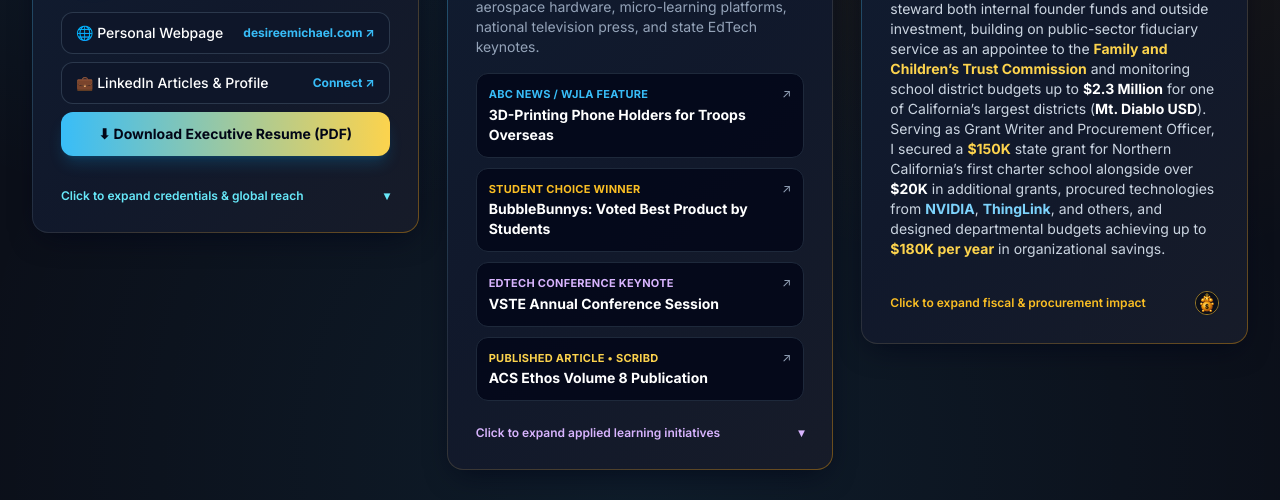
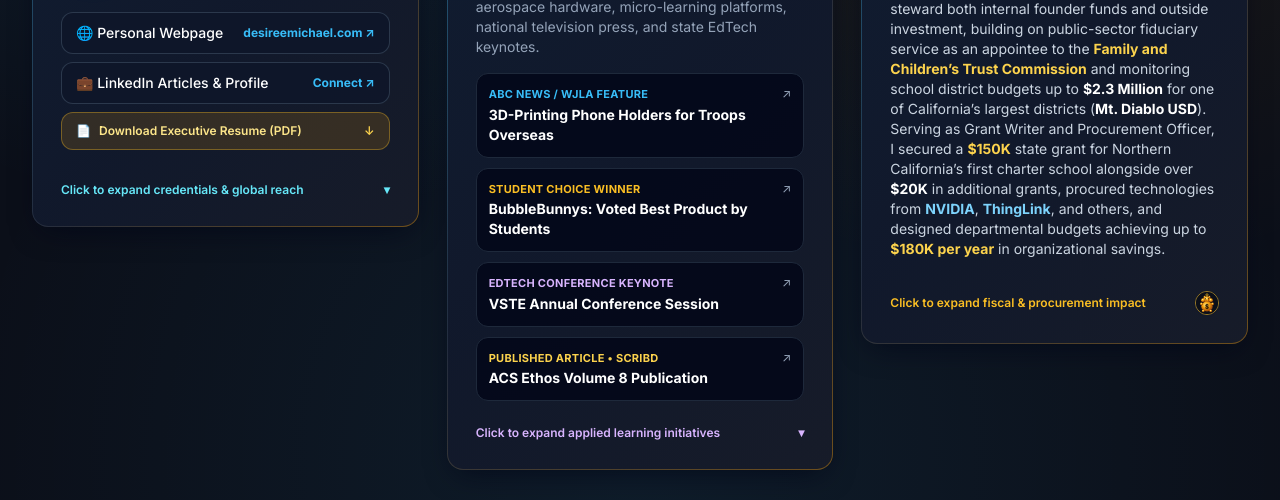
Before and after one commit to dmikes/vibe-pitch, a plain HTML site: page digital_leadership_cv.html in a window 1280 px wide. Shown: the part 600-1100 px from the top of the page. Drawn offline with nearby package versions, Linux system fonts and the light colour scheme.

Commit message:
Update digital_leadership_cv.html

```diff
--- a/digital_leadership_cv.html
+++ b/digital_leadership_cv.html
@@ -211,10 +211,14 @@
                         <span>💼 LinkedIn Articles &amp; Profile</span>
                         <span class="text-sky-400 text-xs font-bold">Connect ↗</span>
                     </a>
-
-                    <a href="Desiree_Michael_Resume.pdf" download
-                       class="flex items-center justify-center gap-2 w-full px-4 py-3 rounded-xl bg-gradient-to-r from-sky-400 to-amber-300 hover:from-sky-300 hover:to-amber-200 text-slate-950 font-bold text-xs sm:text-sm shadow-lg shadow-sky-500/20 transition transform hover:scale-[1.01]">
-                        <span>⬇ Download Executive Resume (PDF)</span>
+                    <a href="Desiree%20C.%20Michael%20Executive%20Resume.pdf"
+   download="Desiree C. Michael Executive Resume.pdf"
+   onclick="event.stopPropagation()"
+   class="flex items-center justify-between w-full px-3.5 py-2.5 rounded-xl bg-amber-500/15 hover:bg-amber-500/25 border border-amber-400/35 text-xs font-semibold text-amber-200 transition-colors">
+    <span class="flex items-center gap-2">
+        <span>📄</span> Download Executive Resume (PDF)
+    </span>
+    <span class="text-amber-300">↓</span>
                     </a>
                 </div>
 
```
